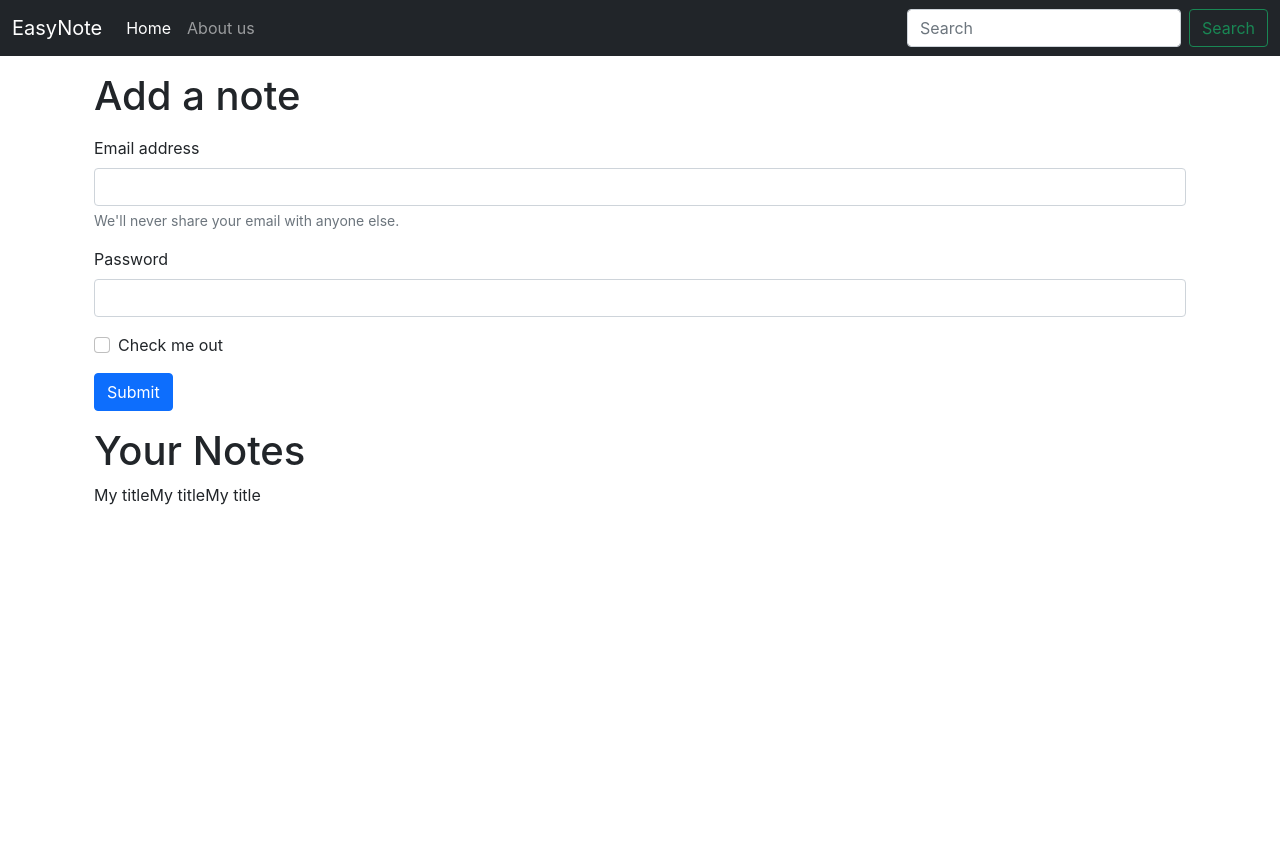
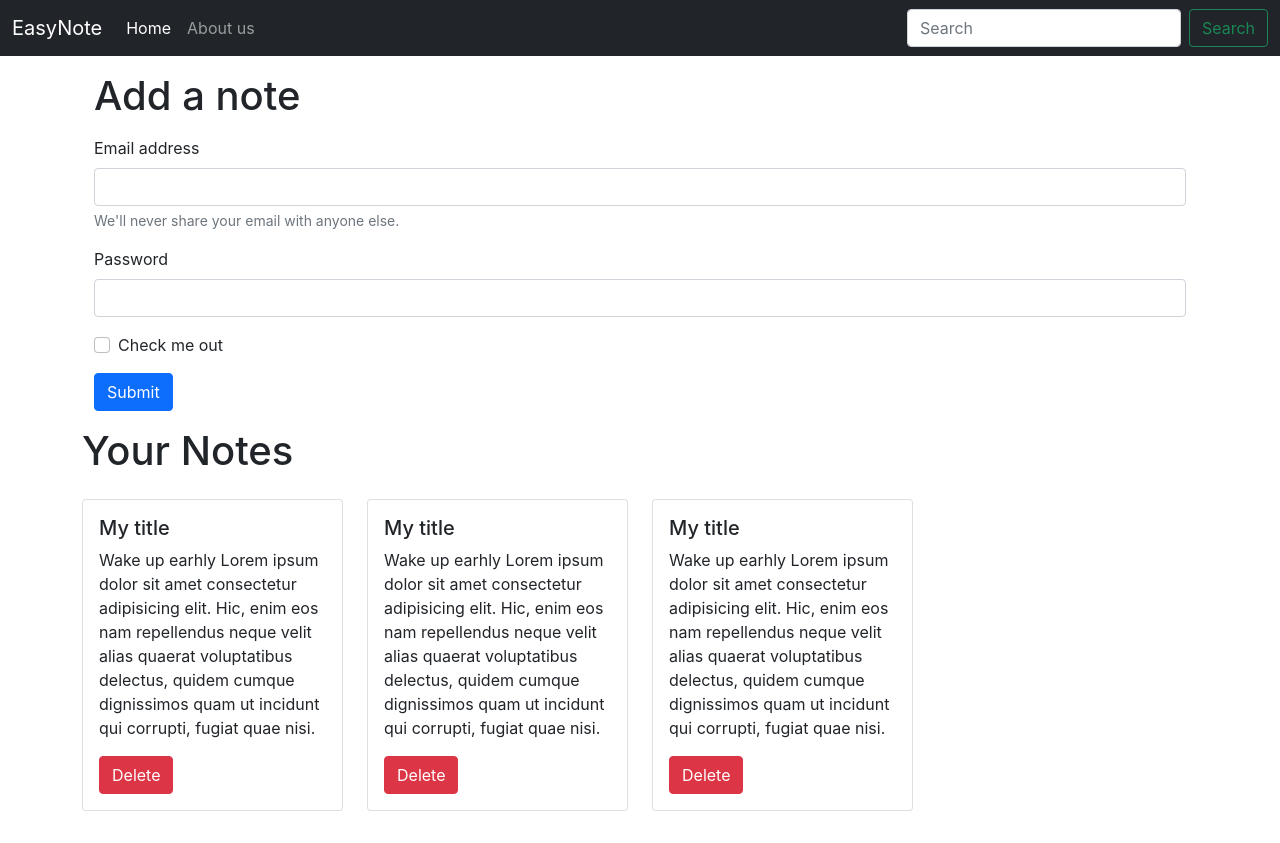
Before and after one commit to surajkuushwaha/MERN-easynote, a React (Create React App) app: page / in a window 1280 px wide. Before the commit the page ends 800 px from the top, so only its background shows below. Built offline with nearby package versions, Linux system fonts and the light colour scheme.

Commit message:
Added NewsItem component in app

```diff
--- a/src/components/Home.js
+++ b/src/components/Home.js
@@ -1,12 +1,12 @@
 import React,{useContext} from 'react';
+import Notes from './Notes';
 import noteContext from '../context/Notes/noteContext';
 
 
 
 
 export const Home = () => {
-  const context = useContext(noteContext);
-  const {notes,setNotes} = context;
+
   return <div>
     <div className="container my-3">
       <h1>Add a note</h1>
@@ -27,13 +27,6 @@ export const Home = () => {
         <button type="submit" className="btn btn-primary">Submit</button>
       </form>
     </div>
-    <div className="container my3">
-      <h1>Your Notes</h1>
-      {notes.map((note)=>{
-        return note.title;
-      })}
-
-
-    </div>
+    <Notes></Notes>
   </div>;
 };
--- /dev/null
+++ b/src/components/NoteItem.js
@@ -0,0 +1,17 @@
+import React from 'react';
+
+const NoteItem = (props) => {
+    const { note } = props;
+
+    return <div className='col-md-3'>
+        <div className="card my-3">
+                <div className="card-body">
+                    <h5 className="card-title">{note.title}</h5>
+                    <p className="card-text">{note.description} Lorem ipsum dolor sit amet consectetur adipisicing elit. Hic, enim eos nam repellendus neque velit alias quaerat voluptatibus delectus, quidem cumque dignissimos quam ut incidunt qui corrupti, fugiat quae nisi.</p>
+                    <a href="/" className="btn btn-danger">Delete</a>
+                </div>
+        </div>
+    </div>;
+};
+
+export default NoteItem;
--- /dev/null
+++ b/src/components/Notes.js
@@ -0,0 +1,17 @@
+import React,{useContext} from 'react';
+import noteContext from '../context/Notes/noteContext';
+import NoteItem from './NoteItem';
+
+const Notes = () => {
+    const context = useContext(noteContext);
+    const { notes, setNotes } = context;
+    return <div className="row my-3">
+        <h1>Your Notes</h1>
+        {notes.map((note) => {
+            return <NoteItem note={note}/>
+        })}
+
+    </div>;
+};
+
+export default Notes;
```
